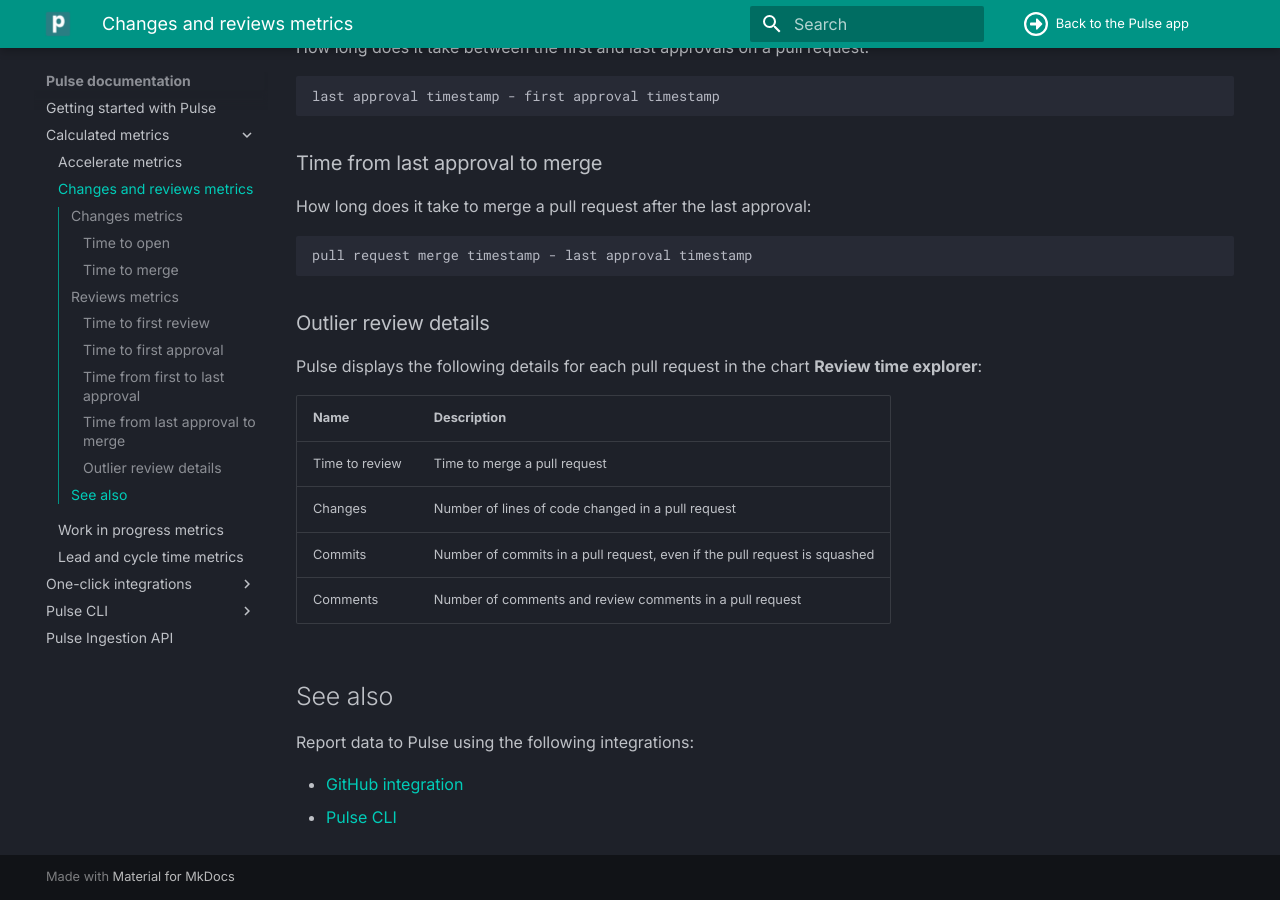
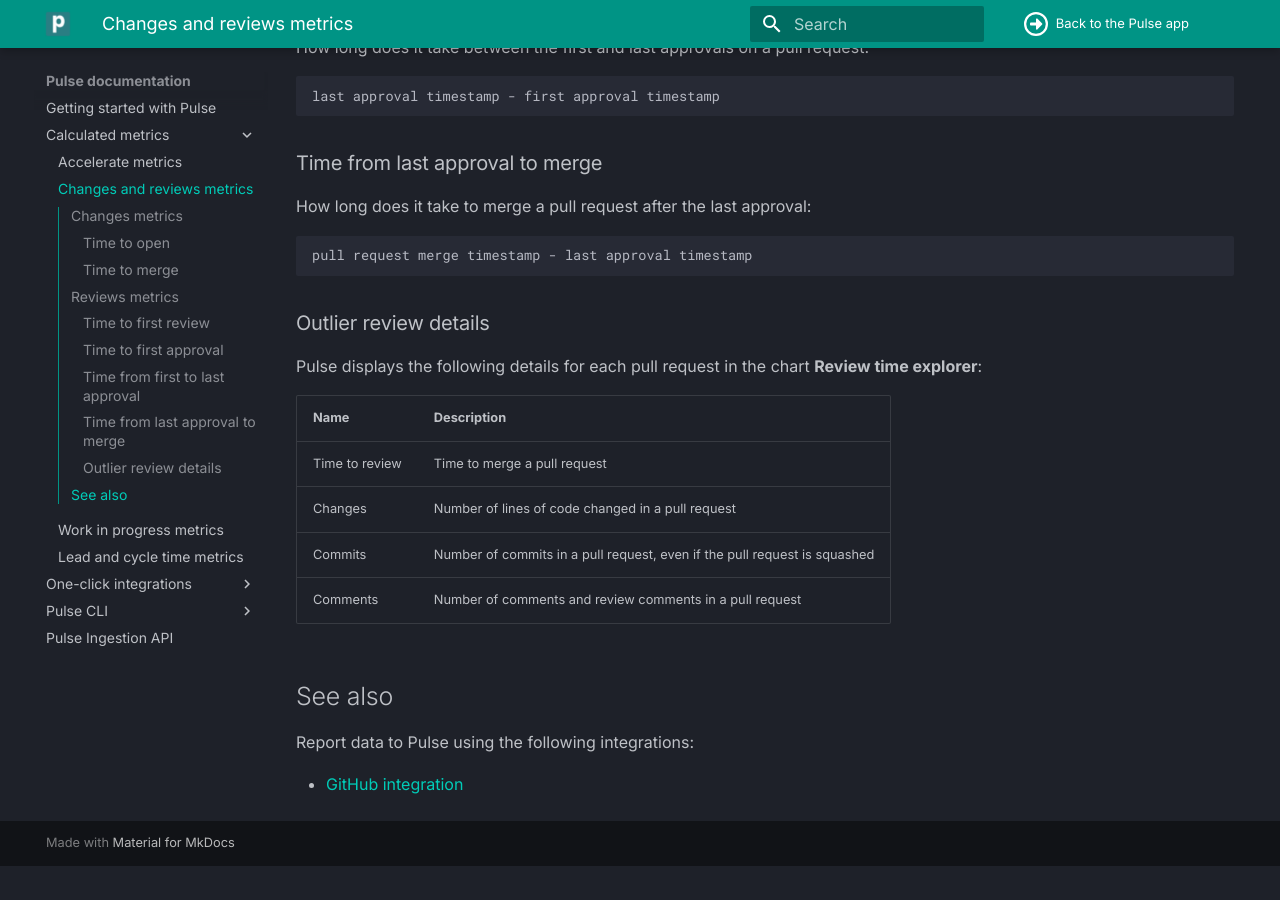
Before and after one commit to codacy/pulse-user-docs, an MkDocs documentation site: the page built from docs/metrics/accelerate-changes.md, in a window 1280 px wide and 900 px high, scrolled down 1847 px. Built offline with MkDocs 1.6.1 and Material for MkDocs 9.7.7, drawn with Linux system fonts in a browser that asks for light colours; after the commit the page ends 2713 px from its top, so only the background shows below that.

Commit message:
fix: Changes and reviews metrics can't be calculated with the CLI (#119)

```diff
--- a/docs/metrics/accelerate-changes.md
+++ b/docs/metrics/accelerate-changes.md
@@ -100,4 +100,3 @@
 Report data to Pulse using the following integrations:
 
 -   [GitHub integration](../one-click-integrations/github-integration.md)
--   [Pulse CLI](../cli/cli.md)
```
